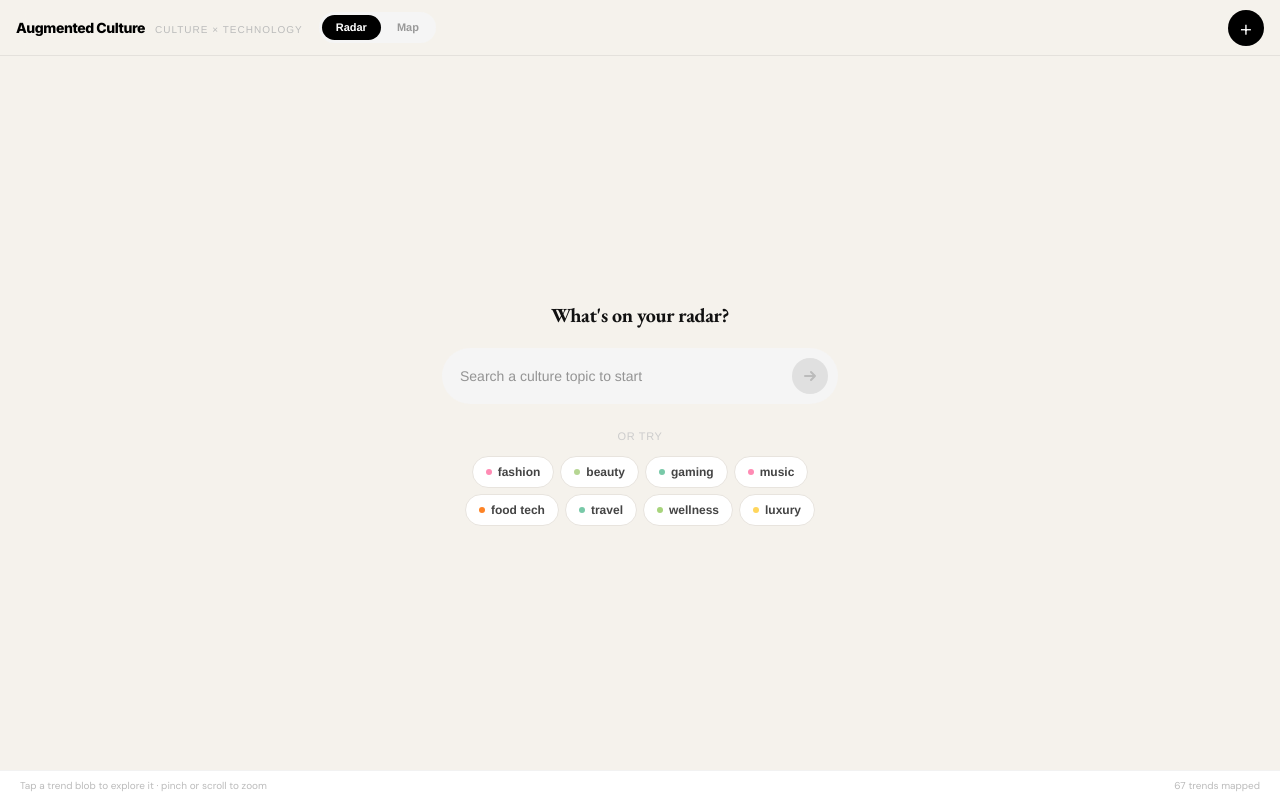
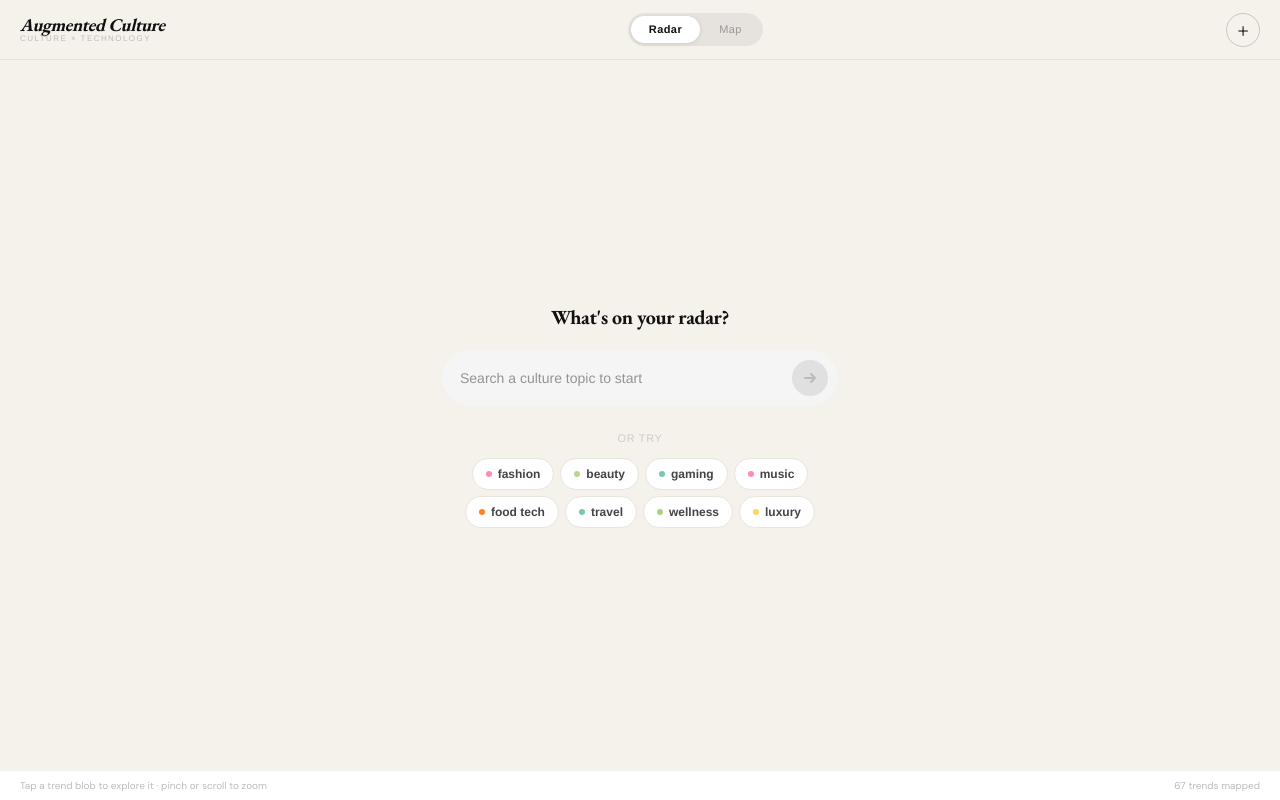
Before and after one commit to sunsiesstudio/trend-radar, a Next.js app: page / in a window 1280 px wide. Built offline with nearby package versions, Linux system fonts and the light colour scheme.

Commit message:
Refined header (EB Garamond, centered toggle, lighter + btn) + dim 0-trend blobs when topic active

```diff
--- a/app/page.tsx
+++ b/app/page.tsx
@@ -250,50 +250,62 @@ export default function HomePage() {
 
       {/* ── Header ────────────────────────────────────────────────────────────── */}
       <div style={{
-        flexShrink: 0, height: isDesktop ? 56 : 48, padding: "0 16px",
-        display: "flex", alignItems: "center",
-        background: "rgba(245,242,236,0.92)", backdropFilter: "blur(12px)",
-        borderBottom: "1px solid rgba(0,0,0,0.07)", zIndex: 10,
+        flexShrink: 0, height: isDesktop ? 60 : 52, padding: "0 20px",
+        display: "flex", alignItems: "center", gap: 14,
+        background: "rgba(245,242,236,0.96)", backdropFilter: "blur(18px)",
+        borderBottom: "1px solid rgba(0,0,0,0.06)", zIndex: 10,
       }}>
 
-        {/* Logo + tagline */}
-        <div style={{ display: "flex", alignItems: "baseline", gap: 10 }}>
-          <span onClick={() => setView("radar")} style={{ fontSize: isDesktop ? 14 : 13, fontWeight: 800, letterSpacing: "-0.03em", color: "#000", fontFamily: "inherit", cursor: "pointer" }}>Augmented Culture</span>
-          <span style={{ fontSize: 10, color: "#bbb", letterSpacing: "0.10em", textTransform: "uppercase" as const, fontFamily: "'Helvetica Neue', Helvetica, Arial, sans-serif", display: isDesktop ? "inline" : "none" }}>
-            Culture × Technology
+        {/* Logo */}
+        <div onClick={() => setView("radar")} style={{ cursor: "pointer", display: "flex", flexDirection: "column", justifyContent: "center", gap: 1, flexShrink: 0 }}>
+          <span style={{ fontSize: isDesktop ? 18 : 16, fontWeight: 400, letterSpacing: "-0.02em", color: "#111", fontFamily: "'EB Garamond', Georgia, serif", fontStyle: "italic", lineHeight: 1 }}>
+            Augmented Culture
           </span>
+          {isDesktop && (
+            <span style={{ fontSize: 8, color: "#bbb", letterSpacing: "0.18em", textTransform: "uppercase" as const, fontFamily: "'Helvetica Neue', Helvetica, Arial, sans-serif", lineHeight: 1 }}>
+              Culture × Technology
+            </span>
+          )}
         </div>
 
-        {/* View toggle */}
-        <div style={{ display: "flex", alignItems: "center", gap: 2, background: "#f5f5f5", borderRadius: 20, padding: 3, marginLeft: 16 }}>
-          {(["radar", "map"] as const).map(v => (
-            <button key={v} onClick={() => setView(v)} style={{
-              padding: "4px 14px", borderRadius: 16, border: "none", cursor: "pointer",
-              fontSize: 11, fontWeight: 600, fontFamily: "'Helvetica Neue', Helvetica, Arial, sans-serif",
-              background: view === v ? "#000" : "transparent",
-              color: view === v ? "#fff" : "#999",
-              transition: "all 0.15s",
-            }}>{v.charAt(0).toUpperCase() + v.slice(1)}</button>
-          ))}
+        {/* View toggle — centered */}
+        <div style={{ flex: 1, display: "flex", justifyContent: "center" }}>
+          <div style={{ display: "flex", alignItems: "center", gap: 1, background: "rgba(0,0,0,0.06)", borderRadius: 24, padding: 3 }}>
+            {(["Radar", "Map"] as const).map(v => {
+              const active = view === v.toLowerCase();
+              return (
+                <button key={v} onClick={() => setView(v.toLowerCase() as "radar" | "map")} style={{
+                  padding: "5px 18px", borderRadius: 20, border: "none", cursor: "pointer",
+                  fontSize: 11, fontWeight: active ? 700 : 500,
+                  fontFamily: "'Helvetica Neue', Helvetica, Arial, sans-serif",
+                  letterSpacing: "0.04em",
+                  background: active ? "#fff" : "transparent",
+                  color: active ? "#111" : "#999",
+                  boxShadow: active ? "0 1px 4px rgba(0,0,0,0.10)" : "none",
+                  transition: "all 0.18s",
+                }}>{v}</button>
+              );
+            })}
+          </div>
         </div>
 
         {/* Right side */}
-        <div style={{ display: "flex", gap: 10, alignItems: "center", marginLeft: "auto", flexShrink: 0 }}>
+        <div style={{ display: "flex", gap: 10, alignItems: "center", flexShrink: 0 }}>
           {lastUpdated && isDesktop && (
-            <span style={{ fontSize: 11, color: "#aaa", fontWeight: 500, whiteSpace: "nowrap" }}>
+            <span style={{ fontSize: 10, color: "#bbb", fontWeight: 500, whiteSpace: "nowrap", letterSpacing: "0.02em" }}>
               {(() => {
                 const mins = Math.floor((Date.now() - lastUpdated.getTime()) / 60000);
-                if (mins < 1) return "Updated just now";
-                if (mins === 1) return "Updated 1 min ago";
-                return `Updated ${mins} min ago`;
+                if (mins < 1) return "just now";
+                if (mins === 1) return "1 min ago";
+                return `${mins} min ago`;
               })()}
             </span>
           )}
-          {/* Round + FAB */}
+          {/* + button */}
           <div style={{ position: "relative" }}>
             <button
               onClick={() => setShowAddMenu(m => !m)}
-              style={{ width: 36, height: 36, borderRadius: "50%", background: "#000", color: "#fff", border: "none", fontSize: 22, cursor: "pointer", display: "flex", alignItems: "center", justifyContent: "center", lineHeight: 1, fontWeight: 300 }}
+              style={{ width: 34, height: 34, borderRadius: "50%", background: "transparent", border: "1.5px solid rgba(0,0,0,0.18)", color: "#333", fontSize: 21, cursor: "pointer", display: "flex", alignItems: "center", justifyContent: "center", lineHeight: 1, fontWeight: 300, transition: "all 0.15s" }}
             >+</button>
             {showAddMenu && (
               <>
--- a/components/map/CultureMap.tsx
+++ b/components/map/CultureMap.tsx
@@ -463,6 +463,7 @@ export function CultureMap({ dynamicTrends, activeTopics, extraSignals, topicAdd
         const isSel = selection?.type === "need" && selection.need === need;
         const dimmed = selection !== null && !isSel && !connNeeds?.has(need) && selection.type !== "trend";
         const needTrends = enriched.filter(e => e.need === need).map(e => e.trend);
+        const hasNoTrends = activeTopics.length > 0 && needTrends.length === 0;
         const fs = Math.min(10, Math.max(7, needR * 0.30));
         const fillColor = darkenColor(color, isSel ? 0.68 : 0.82);
         return (
@@ -485,7 +486,7 @@ export function CultureMap({ dynamicTrends, activeTopics, extraSignals, topicAdd
               padding: 4,
               boxSizing: "border-box",
               cursor: "pointer",
-              opacity: dimmed ? 0.25 : 1,
+              opacity: dimmed ? 0.25 : hasNoTrends ? 0.22 : 1,
               boxShadow: isSel ? `0 6px 24px ${color}88` : `0 3px 14px ${color}44`,
               transition: "opacity 0.2s, box-shadow 0.15s",
               userSelect: "none",
@@ -503,6 +504,7 @@ export function CultureMap({ dynamicTrends, activeTopics, extraSignals, topicAdd
         const isSel = selection?.type === "domain" && selection.domain === domain;
         const dimmed = selection !== null && !isSel && !connDomains?.has(domain) && selection.type !== "trend";
         const domainTrends = enriched.filter(e => e.domain === domain).map(e => e.trend);
+        const hasNoTrends = activeTopics.length > 0 && domainTrends.length === 0;
         const fs = Math.min(12, Math.max(9, domR * 0.27));
         const blobColor = isSel ? darkenColor(color, 0.82) : color;
         return (
@@ -525,7 +527,7 @@ export function CultureMap({ dynamicTrends, activeTopics, extraSignals, topicAdd
               padding: 6,
               boxSizing: "border-box",
               cursor: "pointer",
-              opacity: dimmed ? 0.28 : 1,
+              opacity: dimmed ? 0.28 : hasNoTrends ? 0.22 : 1,
               boxShadow: isSel ? `0 8px 28px ${color}88` : `0 4px 20px ${color}55`,
               transition: "opacity 0.2s, box-shadow 0.15s",
               userSelect: "none",
```
